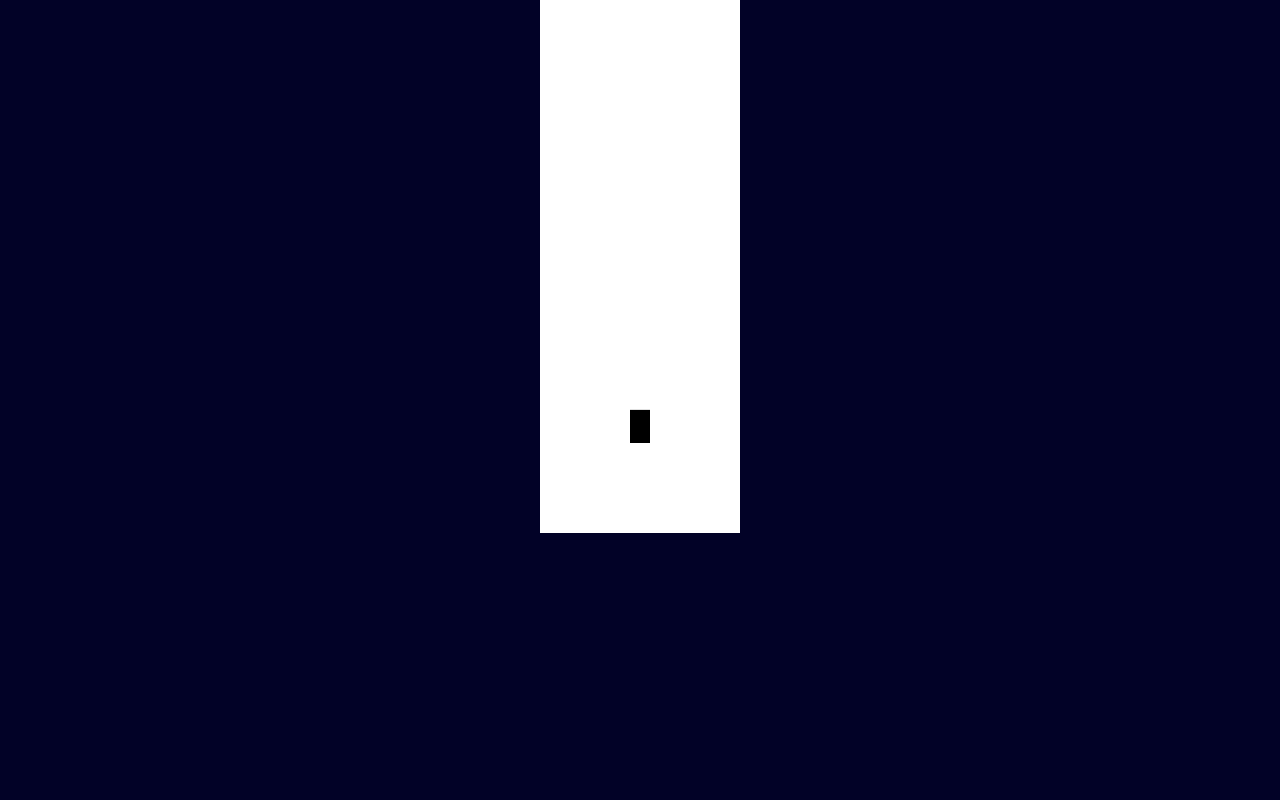
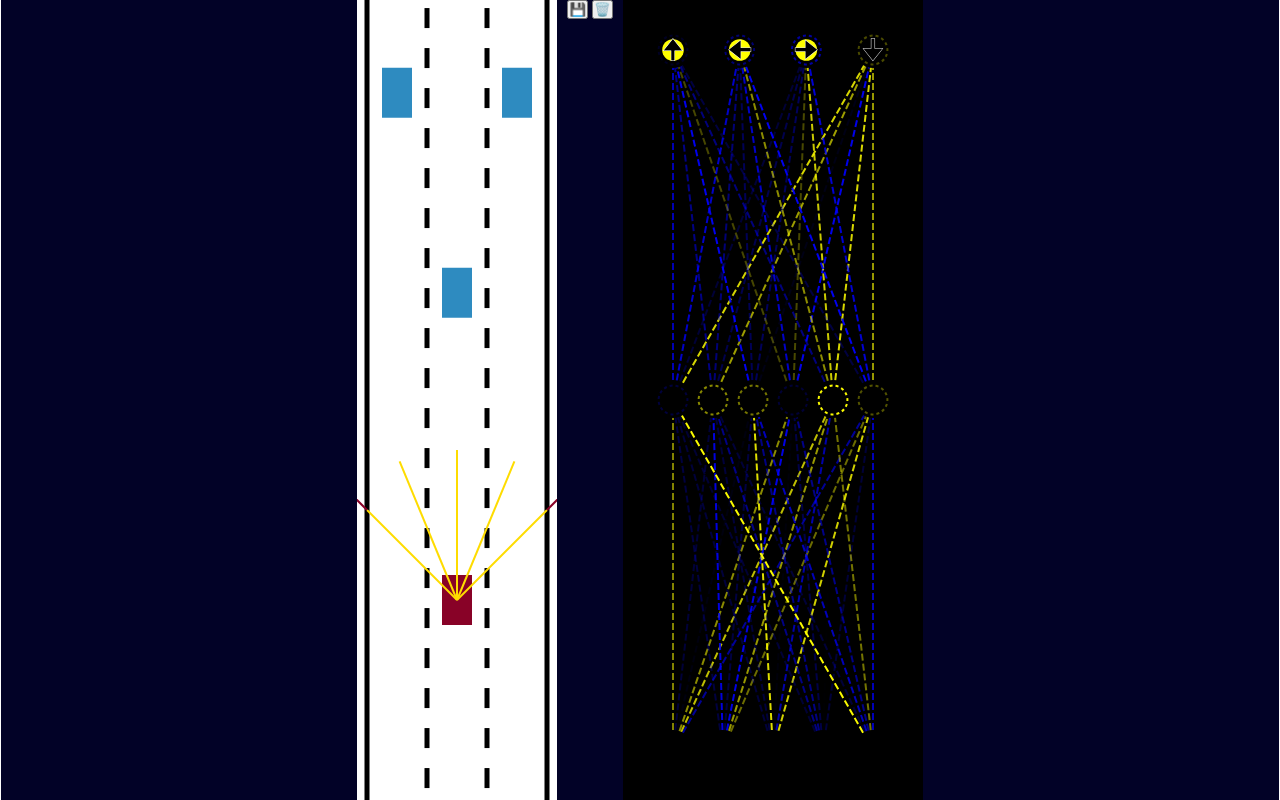
Before and after one commit to Ahmed-Abdou14/ANN-Self-Driving-Car-in-JS, a plain HTML site: page index.html in a window 1280 px wide. Drawn offline with Linux system fonts and the light colour scheme.

Commit message:
Almost done

```diff
--- a/car.js
+++ b/car.js
@@ -1,54 +1,114 @@
 class Car {
     #controls;
-    #angle; #speed; #acceleration; #maxSpeed; #friction; #rotatingAngleConst;
-    constructor(x,y,width,height) {
+    angle; #speed; #acceleration; #maxSpeed; #friction; #rotatingAngleConst;
+    constructor(x,y,width,height, controlType, maxSpeed = 3) {
         this.x = x; //center of the car horizontally
         this.y = y; //center of the car vertically
         this.width = width;
         this.height = height
 
+        this.polygon = [];
+
         this.#speed = 0;
-        this.#maxSpeed = 3;
+        this.#maxSpeed = maxSpeed;
 
         this.#acceleration = 0.2;
         this.#friction = this.#acceleration/4;
 
-        this.#angle = 0;
+        this.angle = 0;
         this.#rotatingAngleConst = 0.03;
 
-        this.#controls = new Controls();
+        this.useBrain = controlType == 'AI';
+        if(['keys', 'AI'].indexOf(controlType) !== -1){
+            this.sensors = new Sensor(this);
+            this.brain = new NeuralNetwork([
+                this.sensors.rayCount, 6, 4
+            ]);
+        }
+        this.#controls = new Controls(controlType);
+
+        this.damaged = false;
     }
 
-    update() {
-        this.#move();
+    update(roadBoarders, traffic) {
+        if(!this.damaged){
+            this.#move();
+            this.polygon = this.#createPolygon();
+            this.damaged = this.#assessDamage(roadBoarders, traffic);
+        }
+        if(this.sensors) {
+            this.sensors.update(roadBoarders, traffic);
+            const offsets = this.sensors.readings.map(
+                s => s==null? 0: 1-this.sensors.offset
+            );
+            const outputs = NeuralNetwork.feedForward(offsets, this.brain);
+
+            if(this.useBrain) {
+                [
+                    this.#controls.forward,
+                    this.#controls.left,
+                    this.#controls.right,
+                    this.#controls.reverse
+                ] = outputs;
+            }
+        }
+    }
+
+    #assessDamage(roadBoarders, traffic) {
+        for (const border of roadBoarders)
+            if(polysIntersect(this.polygon, border))
+                return true;
+        for (const vehicle of traffic)
+            if(polysIntersect(this.polygon, vehicle.polygon))
+                return true;
+        return false;
     }
 
     #move() {
         if(this.#controls.forward) this.#accelerate();
-        else if(this.#controls.reverse) this.#decelerate();
-        else if(this.#speed !==0) {
+        if(this.#controls.reverse) this.#decelerate();
+        if(this.#speed !==0) {
             //if speed < 0, we are going backwards, so flip steering to imitate rl
             const mirrorSteeringMult = this.#speed > 0? 1: -1;
-            if(this.#controls.right) this.#angle -= this.#rotatingAngleConst * mirrorSteeringMult
-            else if(this.#controls.left) this.#angle += this.#rotatingAngleConst * mirrorSteeringMult
+            if(this.#controls.right) this.angle -= this.#rotatingAngleConst * mirrorSteeringMult
+            if(this.#controls.left) this.angle += this.#rotatingAngleConst * mirrorSteeringMult
         }
-        this.x -= Math.sin(this.#angle)*this.#speed; //sign the angle returns the horizontal legnth
-        this.y -= Math.cos(this.#angle)*this.#speed;
+        this.x -= Math.sin(this.angle)*this.#speed; //sign the angle returns the horizontal legnth
+        this.y -= Math.cos(this.angle)*this.#speed;
     }
 
-    draw(ctx) {
-        ctx.save();
-        ctx.translate(this.x, this.y);
-        ctx.rotate(-this.#angle);
+    #createPolygon() {
+        const rad = Math.hypot(this.width, this.height)/2;
+        const alpha = Math.atan2(this.width, this.height);
+        return [
+            {
+                x : this.x  - Math.sin(this.angle - alpha) * rad,
+                y : this.y  - Math.cos(this.angle - alpha) * rad
+            },
+            {
+                x : this.x  - Math.sin(this.angle + alpha) * rad,
+                y : this.y  - Math.cos(this.angle + alpha) * rad
+            },
+            {
+                x : this.x  - Math.sin(Math.PI + this.angle - alpha) * rad,
+                y : this.y  - Math.cos(Math.PI + this.angle - alpha) * rad
+            },
+            {
+                x : this.x  - Math.sin(Math.PI + this.angle + alpha) * rad,
+                y : this.y  - Math.cos(Math.PI + this.angle + alpha) * rad
+            },
+        ];
+    }
+
+    draw(ctx, color, hasSensor = false) {
+        ctx.fillStyle = this.damaged? '#880227': color;
         ctx.beginPath();
-        ctx.rect(
-            -this.width/2,
-            -this.height/2,
-            this.width,
-            this.height
-        );
+        ctx.moveTo(this.polygon[0].x, this.polygon[0].y);
+        for (let i = 1; i < this.polygon.length; i++) {
+            ctx.lineTo(this.polygon[i].x, this.polygon[i].y);
+        }
         ctx.fill();
-        ctx.restore(); //restores this position so that next frame does not reset
+        if(hasSensor) this.sensors?.draw(ctx);
     }
 
     #accelerate() {
@@ -59,11 +119,8 @@ class Car {
         this.#setSpeed(Math.max(this.#speed - this.#acceleration, minSpeed));
     }
     #setSpeed(speed) {
-        if(Math.abs(speed) < this.#acceleration) this.#speed = 0;
+        if(Math.abs(speed) < this.#friction) this.#speed = 0;
         else if(speed < 0) this.#speed = speed + this.#friction;
         else this.#speed = speed - this.#friction;
     }
-    #getTopLeftCoordinate() {
-        return [this.x - this.width/2, this.y - this.height/2]
-    }
 }
--- a/controls.js
+++ b/controls.js
@@ -1,11 +1,17 @@
 class Controls {
-    constructor() {
+    constructor(type) {
         this.forward = false;
         this.right = false;
         this.reverse = false;
         this.left = false;
 
-        this.#addKeyboardListeners();
+        switch(type){
+            case 'keys':
+                this.#addKeyboardListeners();
+                break;
+            case 'dummy':
+                this.forward = true;
+        }
     }
 
     #addKeyboardListeners() {
@@ -27,11 +33,20 @@ class Controls {
         }
 
         document.onkeyup = (event) => {
-            this.forward = this.right = this.reverse = this.left = false;
+            switch(event.key) {
+                case 'ArrowUp': case 'w':
+                    this.forward = false;
+                    break;
+                case 'ArrowRight': case 'd':
+                    this.right = false;
+                    break;
+                case 'ArrowDown': case 's':
+                    this.reverse = false;
+                    break;
+                case 'ArrowLeft': case 'a':
+                    this.left = false;
+                    break;
+            }
         }
     }
-
-    isMoving() {
-        return this.forward | this.right | this.reverse | this.left;
-    }
 }
--- a/index.html
+++ b/index.html
@@ -1,20 +1,30 @@
 <!DOCTYPE html>
-<!--[if lt IE 7]>      <html class="no-js lt-ie9 lt-ie8 lt-ie7"> <![endif]-->
-<!--[if IE 7]>         <html class="no-js lt-ie9 lt-ie8"> <![endif]-->
-<!--[if IE 8]>         <html class="no-js lt-ie9"> <![endif]-->
-<!--[if gt IE 8]>      <html class="no-js"> <!--<![endif]-->
+
 <html>
     <head>
         <meta charset="utf-8">
         <meta http-equiv="X-UA-Compatible" content="IE=edge">
         <title>Speed</title>
+        <meta name="" content="width=device-width, initial-scale=1">
         <meta name="Self driving car simulation in JS" content="">
-        <meta name="" content="width=device-width, initial-scale=1">
         <link rel="stylesheet" href="./styles/index.css">
     </head>
     <body>
 
-        <canvas id="appCanvas"></canvas>
+        <div class="canvasContainer">
+            <canvas id="roadCanvas"></canvas>
+            <div class="verticalButtons">
+                <button onclick="save()">💾</button>
+                <button onclick="discard()">🗑️</button>
+            </div>
+            <canvas id="networkCanvas"></canvas>
+        </div>
+
+        <script src="visualizer.js" async defer></script>
+        <script src="network.js" async defer></script>
+        <script src="sensor.js" async defer></script>
+        <script src="utils.js" async defer></script>
+        <script src="road.js" async defer></script>
         <script src="controls.js" async defer></script>
         <script src="car.js" async defer></script>
         <script src="index.js" async defer></script>
--- a/index.js
+++ b/index.js
@@ -1,15 +1,75 @@
-const canvas = document.getElementById('appCanvas');
-canvas.height = window.innerHeight;
-const ctx = canvas.getContext('2d');
+const carCanvas = document.getElementById('roadCanvas');
+carCanvas.width = 200;
 
-const car = new Car(canvas.width*0.5, canvas.height*0.8, 30, 50);
+const networkCanvas = document.getElementById('networkCanvas');
+networkCanvas.width = 300;
+
+const carCtx = carCanvas.getContext('2d');
+const networkCtx = networkCanvas.getContext('2d');
+
+const road = new Road(carCanvas.width/2, carCanvas.width*.9);
+
+const N = 150;
+//const car = new Car(road.getLaneCenter(), carCanvas.height*0.8, 30, 50, 'AI');
+const cars = generateTraffic(N)
+let leadingCar = cars[0];
+const bestBrain = localStorage.getItem('bestBrain');
+if(bestBrain){
+    for (let i = 0; i < cars.length; i++) {
+        cars[i].brain = JSON.parse(bestBrain);
+        if(i!==0) NeuralNetwork.mutate(cars[i].brain, 0.2)
+    }
+}
+
+const traffic = [
+    new Car(road.getLaneCenter(0), -300, 30, 50, 'dummy', 2),
+    new Car(road.getLaneCenter(1), -100, 30, 50, 'dummy', 2),
+    new Car(road.getLaneCenter(2), -300, 30, 50, 'dummy', 2),
+];
 
 render();
-function render() {
-    ctx.clearRect(0, 0, canvas.width, canvas.height); //clear canvas
 
-    car.update();
-    car.draw(ctx);
+function save() {
+    localStorage.setItem(
+        'bestBrain', JSON.stringify(leadingCar.brain)
+    );
+}
+function discard() {
+    localStorage.removeItem('bestBrain');
+}
 
+function generateTraffic(N) {
+    const cars = [];
+    for(let i = 0; i < N; i ++) {
+        cars.push(new Car(road.getLaneCenter(1), 100, 30, 50, 'AI'));
+    }
+    return cars;
+}
+
+function render(time) {
+    carCanvas.height = window.innerHeight;
+    networkCanvas.height = window.innerHeight;
+
+    traffic.forEach(vehicle => vehicle.update(road.borders, []));
+    cars.forEach(car => car.update(road.borders, traffic));
+
+    leadingCar = cars.find(
+        c => c.y == Math.min(...cars.map(c => c.y))
+    );
+
+    carCtx.save();
+    carCtx.translate(0, carCanvas.height * 0.75 -leadingCar.y)
+
+    road.draw(carCtx);
+    traffic.forEach((vehicle) => vehicle.draw(carCtx, '#2E8BC0'));
+    carCtx.globalAlpha = 0.2;
+    cars.forEach((car) => car.draw(carCtx));
+    carCtx.globalAlpha = 1;
+    leadingCar.draw(carCtx, '#020227', true)
+
+    carCtx.restore();
+
+    networkCtx.lineDashOffset = -time/50
+    Visualizer.drawNetwork(networkCtx, leadingCar.brain);
     requestAnimationFrame(render);
 }
--- /dev/null
+++ b/network.js
@@ -0,0 +1,86 @@
+class NeuralNetwork {
+    constructor(nueronCounts) {
+        this.levels = [];
+
+        for(let i = 0; i < nueronCounts.length-1; i++) {
+            this.levels.push(new Level(
+                nueronCounts[i], nueronCounts[i+1]
+            ));
+        }
+    }
+
+    static feedForward(givenInputs, network) {
+        let outputs = Level.feedForward(
+            givenInputs,
+            network.levels[0]
+        );
+
+        for(let i = 1; i < network.levels.length; i++) {
+            outputs = Level.feedForward(
+                outputs,
+                network.levels[i]
+            );
+        }
+
+        return outputs;
+    }
+
+    static mutate(network, ammount = 1) {
+        network.levels.forEach(level => {
+            for (let i = 0; i < level.biases.length; i++) {
+                level.biases[i] = lerp(
+                    level.biases[i],
+                    Math.random()*2-1,
+                    ammount
+                );
+            }
+            for (let i = 0; i < level.weights.length; i++) {
+                for (let j = 0; j < level.weights[i].length; j++) {
+                    level.weights[i][j] = lerp(
+                        level.weights[i][j],
+                        Math.random()*2-1,
+                        ammount
+                    );
+                }
+            }
+        });
+    }
+}
+
+class Level {
+    constructor(inputCount, outputCount) {
+        this.inputs = new Array(inputCount);
+        this.outputs = new Array(outputCount);
+        this.biases = new Array(outputCount);
+
+        this.weights = [];
+        for (let i = 0; i < inputCount; i++)
+            this.weights[i] = new Array(outputCount);
+
+        Level.#randomize(this);
+    }
+
+    static #randomize(level) {
+        for (let i = 0; i < level.inputs.length; i++)
+            for(let j = 0; j < level.outputs.length; j++)
+                level.weights[i][j] = Math.random()*2 - 1;
+
+        for(let i = 0; i < level.biases.length; i++)
+            level.biases[i] = Math.random()*2 - 1;
+    }
+
+    static feedForward(givenInputs, level) {
+        for (let i = 0; i < level.inputs.length; i++)
+            level.inputs[i] = givenInputs[i];
+
+        for (let i = 0; i < level.outputs.length; i++) {
+            let sum = 0;
+            for(let j = 0; j < level.inputs.length; j++)
+                sum += level.inputs[j] * level.weights[j][i];
+
+            level.outputs[i] = (sum > level.biases[i])? 1: 0;
+        }
+
+        return level.outputs
+    }
+}
--- /dev/null
+++ b/road.js
@@ -0,0 +1,56 @@
+class Road {
+    constructor(x, width, laneCount = 3) {
+        this.x = x;
+        this.width = width;
+        this.laneCount = laneCount;
+
+        this.left = this.x - this.width/2;
+        this.right = this.x + this.width/2;
+
+        //Defining road vertical length
+        const length = 1000000;
+        this.top = -length;
+        this.bottom = length;
+
+        const topLeft = {x: this.left, y: this.top}
+        const topRight = {x: this.right, y: this.top}
+        const bottomLeft = {x: this.left, y: this.bottom}
+        const bottomRight = {x: this.right, y: this.bottom}
+        this.borders = [
+            [topLeft, bottomLeft],
+            [topRight, bottomRight]
+        ];
+    }
+
+    //default lane index is the middle lane
+    getLaneCenter(laneIndex = Math.floor((this.laneCount)/2)) {
+        const laneWidth = this.width / this.laneCount;
+        return this.left + laneWidth/2 + laneWidth * Math.min(Math.abs(laneIndex), this.laneCount-1);
+    }
+
+    draw(ctx) {
+        ctx.lineWidth = 5;
+        ctx.strokeStyle = "black";
+
+        //inner lanes drawing
+        for (let i = 1; i < this.laneCount; i++) {
+            const x = lerp(this.left, this.right, i/this.laneCount);
+
+            ctx.setLineDash([20,20]);
+            ctx.beginPath();
+            ctx.moveTo(x, this.top);
+            ctx.lineTo(x, this.bottom);
+            ctx.stroke();
+        }
+
+        //drawing borders
+        ctx.setLineDash([]);
+        this.borders.forEach(border => {
+            ctx.beginPath();
+            ctx.moveTo(border[0].x, border[0].y);
+            ctx.lineTo(border[1].x, border[1].y);
+            ctx.stroke();
+        })
+    }
+
+}
--- /dev/null
+++ b/sensor.js
@@ -0,0 +1,92 @@
+class Sensor {
+    constructor(car, rayCount = 5, rayrange = 150) {
+        this.car = car;
+        this.rayCount = rayCount;
+        this.rayRange = rayrange;
+        this.raySpread = Math.PI / 2;
+
+        this.rays = [];
+        this.readings = [];
+    }
+
+    update(roadBoarders, traffic) {
+        this.#castRays();
+        this.readings = [];
+        this.rays.forEach((ray) => {
+            this.readings.push(
+                this.#getReading(ray, roadBoarders, traffic)
+            );
+        })
+    }
+
+    #getReading(ray, roadBoarders, traffic) {
+        let detectedPoints = [];
+        roadBoarders.forEach((border) => {
+            const contactPoint = getIntersection(
+                ray[0], ray[1],
+                border[0], border[1]
+            );
+
+            if (contactPoint) detectedPoints.push(contactPoint);
+        });
+
+        traffic.forEach((vehicle) => {
+            vehicle.polygon.forEach((point, i, polys) => {
+                const contactPoint = getIntersection(
+                    ray[0], ray[1],
+                    point, polys[(i+1)%polys.length]
+                );
+
+                if (contactPoint) detectedPoints.push(contactPoint);
+            })
+        })
+
+        if (detectedPoints.length === 0) return null;
+        const minOffset = Math.min(...detectedPoints.map(p => p.offset));
+        return detectedPoints.find(p => p.offset === minOffset);
+    }
+
+    #castRays() {
+        this.rays = []; //list of rays to draw
+        const { x, y } = this.car; //coordinates of car
+        const start = { x, y };
+        for (let i = 0; i < this.rayCount; i++) {
+            const rayAngle = lerp(
+                -this.raySpread / 2,
+                this.raySpread / 2,
+                this.rayCount === 1 ? 0.5 : i / (this.rayCount - 1)
+            ) + this.car.angle;
+
+            const end = {
+                x: start.x - Math.sin(rayAngle) * this.rayRange,
+                y: start.y - Math.cos(rayAngle) * this.rayRange
+            }
+
+            this.rays.push([start, end]);
+        }
+    }
+
+    draw(ctx) {
+        this.rays.forEach((ray, i) => {
+            ctx.beginPath();
+            ctx.lineWidth = 2;
+            ctx.strokeStyle = '#FEDC00';
+
+            ctx.moveTo(ray[0].x, ray[0].y);
+            //if no reading for that ray, then use that ray's end point
+            const end = this.readings[i] ?? ray[1];
+            ctx.lineTo(end.x, end.y);
+            ctx.stroke();
+
+            //if there was a reading, extend the line over it with a different colored line
+            if (JSON.stringify(end) == JSON.stringify(this.readings[i])) {
+                ctx.beginPath();
+                ctx.lineWidth = 2;
+                ctx.strokeStyle = '#880227';
+                ctx.moveTo(ray[1].x, ray[1].y);
+                ctx.lineTo(end.x, end.y);
+                ctx.stroke();
+            }
+        })
+    }
+}
--- a/styles/index.css
+++ b/styles/index.css
@@ -1,8 +1,8 @@
 :root {
-    --cancas-width: max(200px, 200px);
 
     --body-background-color: #020227;
-    --canvas-background-color: #ffffff;
+    --car-canvas-background-color: #ffffff;
+    --network-canvas-background-color: black;
 }
 
 * {
@@ -11,17 +11,31 @@
     box-sizing: border-box;
 }
 
+html {
+    height: 100vh;
+}
+
 body {
     background-color: var(--body-background-color);
-
-    text-align: center; /*centers the canvas too*/
-    height: 100vh;
-
+    height: 100%;
     overflow: hidden; /*always the body will be overflowing from the bottom*/
 }
 
-#appCanvas {
-    background-color: var(--canvas-background-color);
-    width: var(--cancas-width);
-    /*height been set clients-ide*/
+.canvasContainer {
+    display: flex;
+    justify-content: center;
+    gap: 10px;
+
+    border:  1px solid white;
+    border-top: 0;
+    border-bottom: 0;
 }
+#roadCanvas {
+    background-color: var(--car-canvas-background-color);
+    /*height & width havebeen set clients-ide*/
+}
+
+#networkCanvas {
+    background-color: var(--network-canvas-background-color);
+
+}
--- /dev/null
+++ b/utils.js
@@ -0,0 +1,41 @@
+function lerp(lowerBound, upperBound, perdentage) {
+    return lowerBound + (upperBound-lowerBound)*perdentage;
+}
+function getIntersection(A, B, C, D) {
+    const tTop = (D.x - C.x)*(A.y - C.y) - (D.y - C.y)*(A.x - C.x);
+    const uTop = (C.y - A.y)*(A.x - B.x) - (C.x - A.x)*(A.y - B.y);
+    const bottom = (D.y-C.y)*(B.x-A.x) - (D.x-C.x)*(B.y-A.y);
+
+    if(bottom !== 0){
+        const t = tTop/bottom;
+        const u = uTop/bottom;
+        if(t >= 0 && t <= 1 && u >= 0 && u <= 1){
+            return {
+                x: lerp(A.x, B.x, t),
+                y: lerp(A.y, B.y, t),
+                offset: t
+            }
+        }
+    }
+    return null;
+}
+function polysIntersect(poly1, poly2) {
+    for (let i = 0; i < poly1.length; i++) {
+        for (let j = 0; j < poly2.length; j++) {
+            const collision = getIntersection(
+                poly1[i], poly1[(i+1)%poly1.length],
+                poly2[j], poly2[(j+1)%poly2.length]
+            );
+            if(collision) return true;
+        }
+    }
+    return false;
+}
+
+function getRGBA(value){
+    const alpha=Math.abs(value);
+    const R=value<0?0:255;
+    const G=R;
+    const B=value>0?0:255;
+    return "rgba("+R+","+G+","+B+","+alpha+")";
+}
--- /dev/null
+++ b/visualizer.js
@@ -0,0 +1,110 @@
+class Visualizer{
+    static drawNetwork(ctx,network){
+        const margin=50;
+        const left=margin;
+        const top=margin;
+        const width=ctx.canvas.width-margin*2;
+        const height=ctx.canvas.height-margin*2;
+
+        const levelHeight=height/network.levels.length;
+
+        for(let i=network.levels.length-1;i>=0;i--){
+            const levelTop=top+
+                lerp(
+                    height-levelHeight,
+                    0,
+                    network.levels.length==1
+                        ?0.5
+                        :i/(network.levels.length-1)
+                );
+
+            ctx.setLineDash([7,3]);
+            Visualizer.drawLevel(ctx,network.levels[i],
+                left,levelTop,
+                width,levelHeight,
+                i==network.levels.length-1
+                    ?['🠉','🠈','🠊','🠋']
+                    :[]
+            );
+        }
+    }
+
+    static drawLevel(ctx,level,left,top,width,height,outputLabels){
+        const right=left+width;
+        const bottom=top+height;
+
+        const {inputs,outputs,weights,biases}=level;
+
+        for(let i=0;i<inputs.length;i++){
+            for(let j=0;j<outputs.length;j++){
+                ctx.beginPath();
+                ctx.moveTo(
+                    Visualizer.#getNodeX(inputs,i,left,right),
+                    bottom
+                );
+                ctx.lineTo(
+                    Visualizer.#getNodeX(outputs,j,left,right),
+                    top
+                );
+                ctx.lineWidth=2;
+                ctx.strokeStyle=getRGBA(weights[i][j]);
+                ctx.stroke();
+            }
+        }
+
+        const nodeRadius=18;
+        for(let i=0;i<inputs.length;i++){
+            const x=Visualizer.#getNodeX(inputs,i,left,right);
+            ctx.beginPath();
+            ctx.arc(x,bottom,nodeRadius,0,Math.PI*2);
+            ctx.fillStyle="black";
+            ctx.fill();
+            ctx.beginPath();
+            ctx.arc(x,bottom,nodeRadius*0.6,0,Math.PI*2);
+            ctx.fillStyle=getRGBA(inputs[i]);
+            ctx.fill();
+        }
+
+        for(let i=0;i<outputs.length;i++){
+            const x=Visualizer.#getNodeX(outputs,i,left,right);
+            ctx.beginPath();
+            ctx.arc(x,top,nodeRadius,0,Math.PI*2);
+            ctx.fillStyle="black";
+            ctx.fill();
+            ctx.beginPath();
+            ctx.arc(x,top,nodeRadius*0.6,0,Math.PI*2);
+            ctx.fillStyle=getRGBA(outputs[i]);
+            ctx.fill();
+
+            ctx.beginPath();
+            ctx.lineWidth=2;
+            ctx.arc(x,top,nodeRadius*0.8,0,Math.PI*2);
+            ctx.strokeStyle=getRGBA(biases[i]);
+            ctx.setLineDash([3,3]);
+            ctx.stroke();
+            ctx.setLineDash([]);
+
+            if(outputLabels[i]){
+                ctx.beginPath();
+                ctx.textAlign="center";
+                ctx.textBaseline="middle";
+                ctx.fillStyle="black";
+                ctx.strokeStyle="white";
+                ctx.font=(nodeRadius*1.5)+"px Arial";
+                ctx.fillText(outputLabels[i],x,top+nodeRadius*0.1);
+                ctx.lineWidth=0.5;
+                ctx.strokeText(outputLabels[i],x,top+nodeRadius*0.1);
+            }
+        }
+    }
+
+    static #getNodeX(nodes,index,left,right){
+        return lerp(
+            left,
+            right,
+            nodes.length==1
+                ?0.5
+                :index/(nodes.length-1)
+        );
+    }
+}
```
